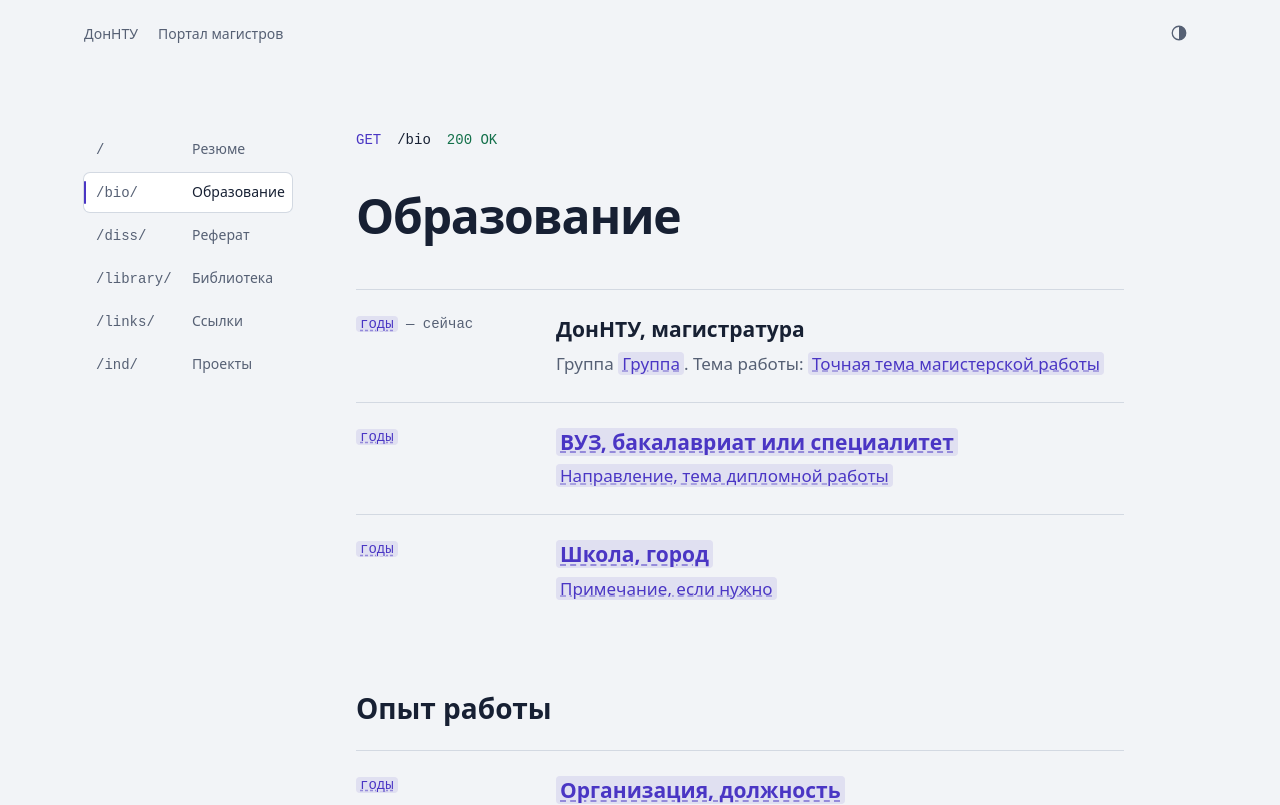
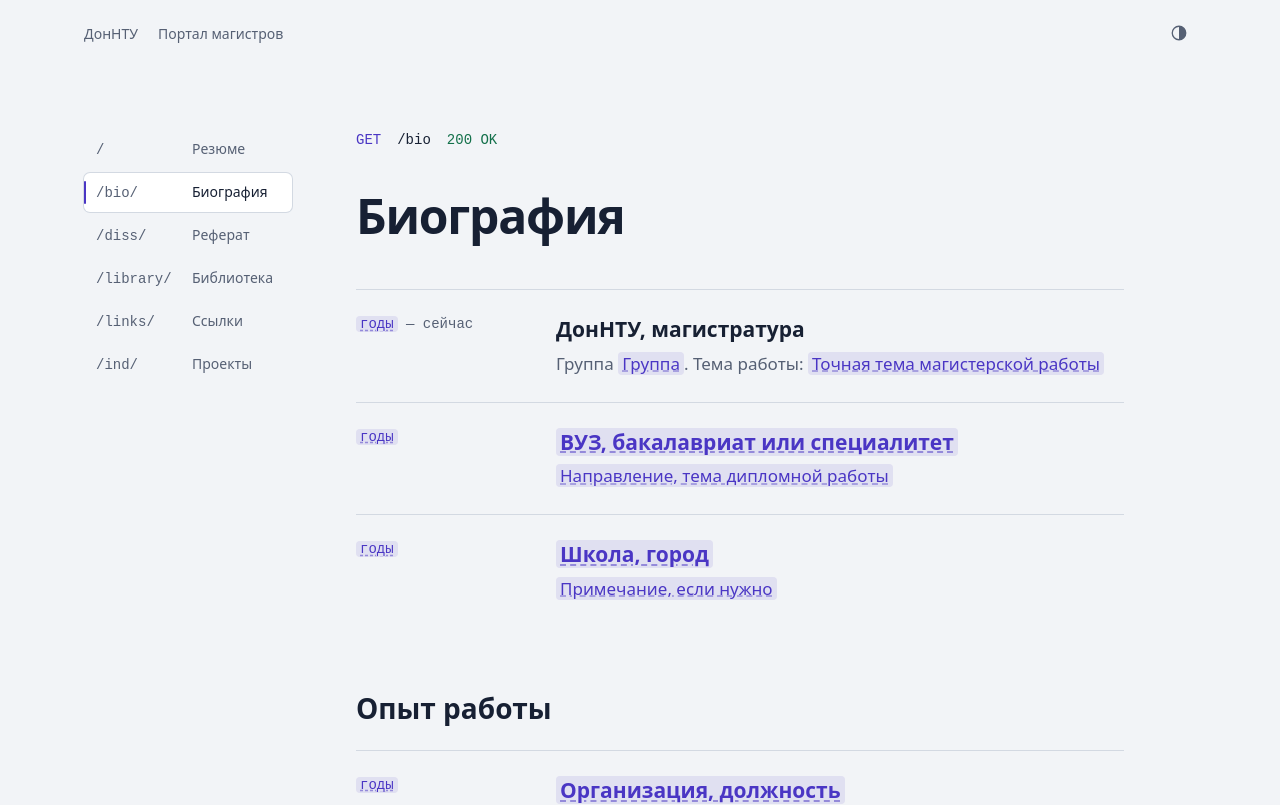
Before and after one commit to lavet13/portfolio, a React (Vite) app: page /bio in a window 1280 px wide. Shown: the top 805 px of the page. Built offline with nearby package versions, Linux system fonts and the light colour scheme.

Commit message:
/bio/ becomes «Биография»: the page now holds work experience, not just education

```diff
--- a/src/content/site.ts
+++ b/src/content/site.ts
@@ -35,9 +35,9 @@ export const pages = {
   },
   "/bio/": {
     endpoint: "/bio/",
-    label: "Образование",
-    title: `Образование — ${shortName}`,
-    description: `Образование и курсы: школа, университет, магистратура ${person.universityShort} (группа ${person.group}).`,
+    label: "Биография",
+    title: `Биография — ${shortName}`,
+    description: `Образование и опыт работы: школа, университет, магистратура ${person.universityShort} (группа ${person.group}).`,
   },
   "/diss/": {
     endpoint: "/diss/",
@@ -56,8 +56,7 @@ export const pages = {
     endpoint: "/links/",
     label: "Ссылки",
     title: `Ссылки — ${shortName}`,
-    description:
-      "[[Какие ресурсы собраны на этой странице — одной фразой]]",
+    description: "[[Какие ресурсы собраны на этой странице — одной фразой]]",
   },
   "/ind/": {
     endpoint: "/ind/",
--- a/src/routes/bio/index.tsx
+++ b/src/routes/bio/index.tsx
@@ -7,10 +7,10 @@ import { experience } from "../../content/experience";
 
 export const Route = createFileRoute("/bio/")({
   head: () => headFor("/bio/"),
-  component: EducationPage,
+  component: BiographyPage,
 });
 
-function EducationPage() {
+function BiographyPage() {
   return (
     <>
       <h1 className="text-3xl font-bold tracking-tight">
```
